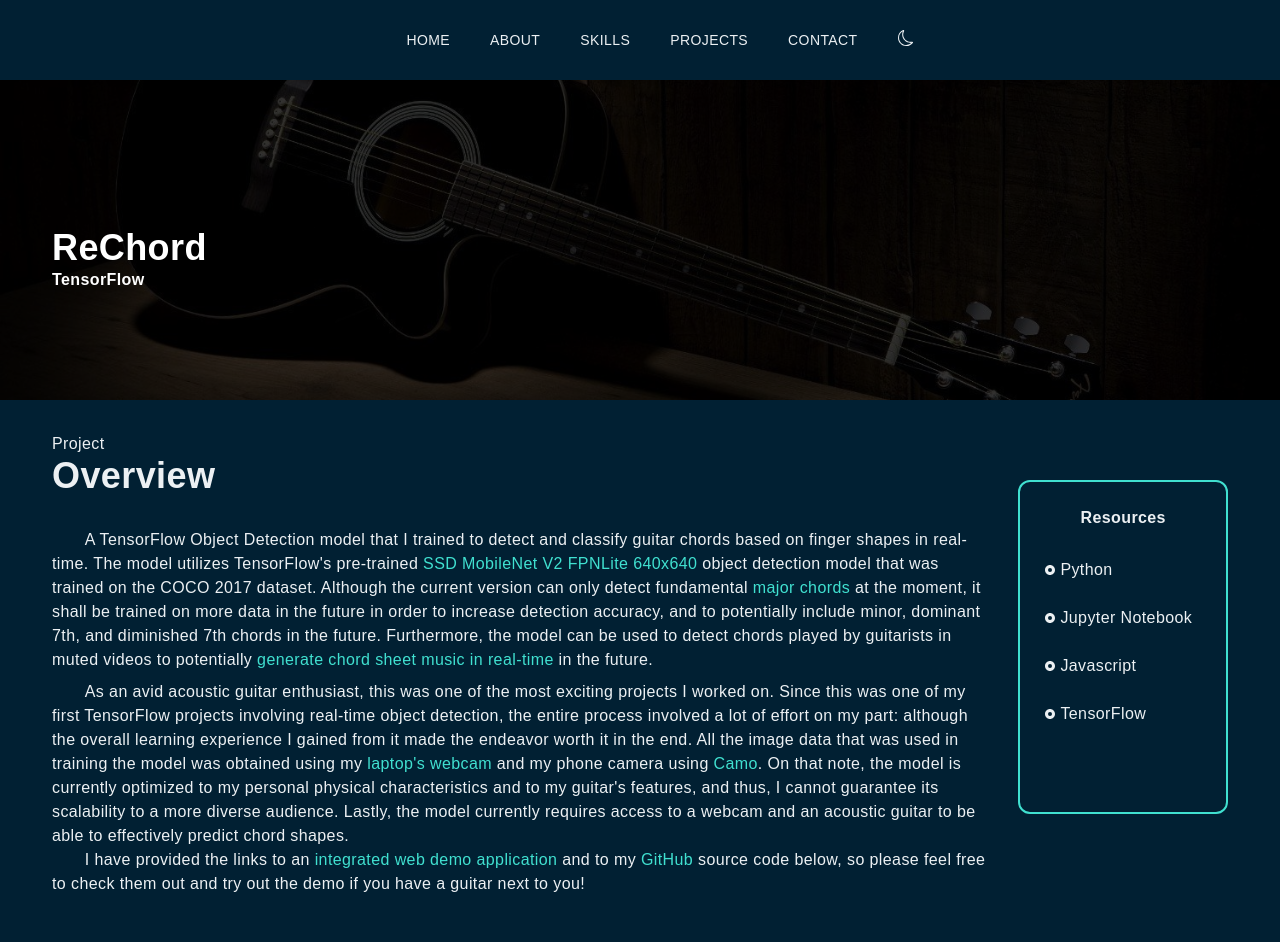
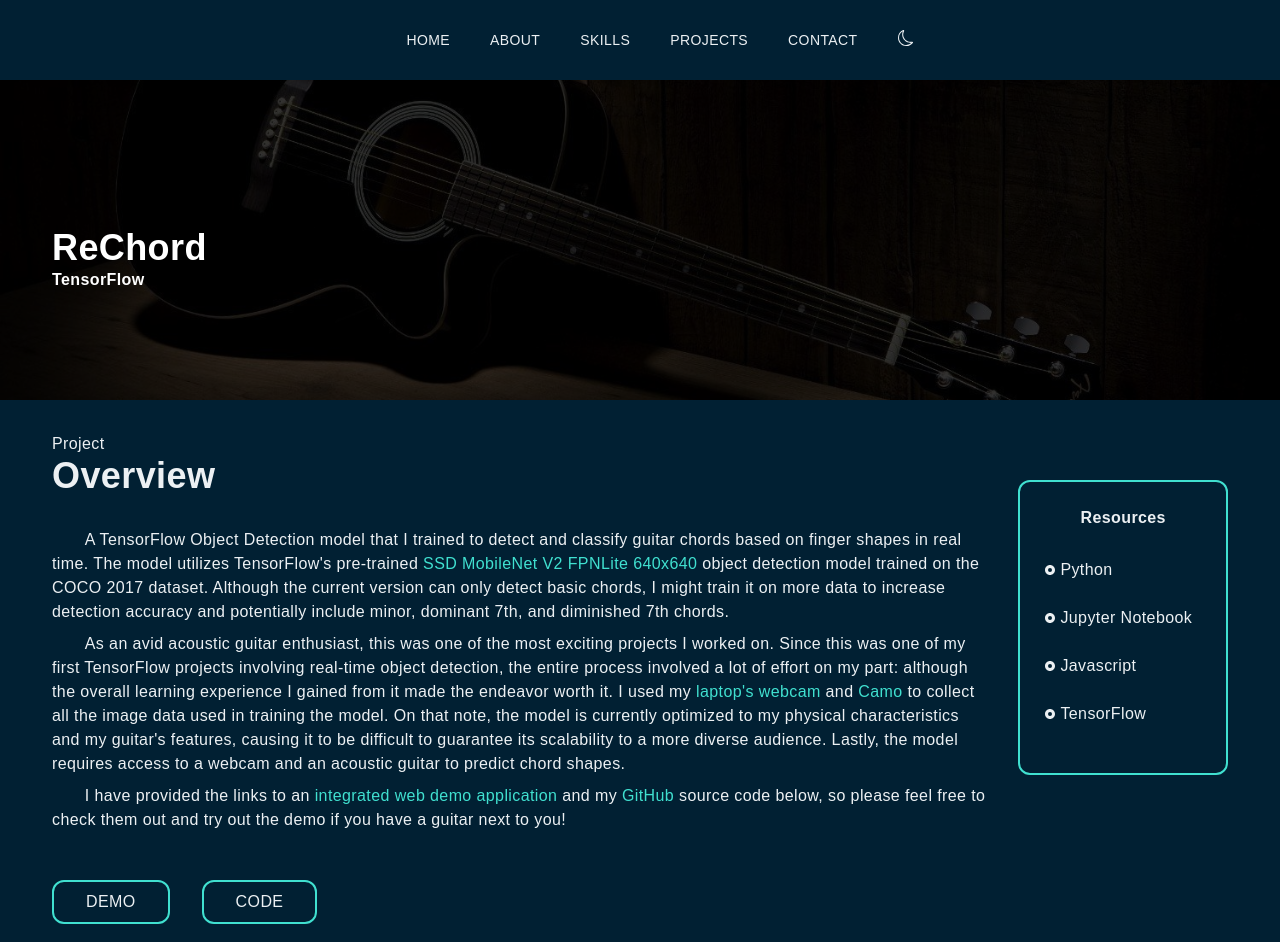
Before and after one commit to RishikSarkar/personal-portfolio-2.1, a Next.js app: page /GuitarChordDetector in a window 1280 px wide. Shown: the top 942 px of the page. Built offline with nearby package versions, Linux system fonts and the light colour scheme; a web font is replaced by a local one.

Commit message:
revised about, gcd

```diff
--- a/components/About.jsx
+++ b/components/About.jsx
@@ -11,12 +11,15 @@ const About = () => {
           <p className='uppercase text-xl tracking-widest text-[#40e0d0] dark:text-[#008080]'>About</p>
           <h2 className='py-6 text-[#ecf0f3] dark:text-[#012033]'>Who I Am</h2>
           <div className='mb-8 border-2 border-[#40e0d0] dark:border-gray-600 p-10 rounded-xl hover:shadow-xl hover:shadow-[#40e0d0] dark:shadow-gray-400 hover:scale-[102%] ease-in duration-200'>
-            <p className='py-2 text-[#ecf0f3] dark:text-[#012033]'>Just an average AI enthusiast on his quest for knowledge.</p>
+            <p className='pt-2 text-[#ecf0f3] dark:text-[#012033]'>Just an average AI enthusiast on a never-ending quest for knowledge.</p>
             <p className='py-4 text-[#ecf0f3] dark:text-[#012033]'>
-              I am currently an undergraduate student at Rutgers University-New Brunswick pursuing a degree in <span className='text-[#40e0d0] dark:text-[#008080]'> Computer Science </span>
-              and <span className='text-[#40e0d0] dark:text-[#008080]'> Cognitive Science</span>, and am hoping to conduct research involving the potential usage of Deep Learning Models in mental
-              health diagnosis and treatment in the future. When I am not coding a strategy game or building a website, you can catch me either playing the guitar or the violin, or
-              sketching videogame characters! I also take pride in being a polyglot, because, in addition to English, I am quite proficient in Bengali, Hindi, and Japanese.
+              I'm currently studying <span className='text-[#40e0d0] dark:text-[#008080]'> Computer Science </span> and <span className='text-[#40e0d0] dark:text-[#008080]'> Cognitive Science </span>
+              at Rutgers University-New Brunswick: excited to see where this journey will take me. In the future, I hope to research the potential usage of Deep Learning Models in mental health diagnosis
+              and treatment. When I'm not playing with data or building a website, you can usually find me playing my violin or guitar; or sketching my favorite video game characters.
+              I'm also a bit of a polyglot and speak English, Bengali, Hindi, Japanese, and some German. If you speak any of these languages, feel free to say hi in your native tongue!
+            </p>
+            <p className='pb-4 text-[#ecf0f3] dark:text-[#012033]'>
+              Thanks for taking the time to read about me, and I hope you stick around to learn more.
             </p>
             <Link href='https://drive.google.com/file/d/1fatP8Cfd3ulfCYG0axTrfKW9pZ0Z2BjY/view?usp=sharing'>
               <a target='_blank'>
--- a/pages/GuitarChordDetector.jsx
+++ b/pages/GuitarChordDetector.jsx
@@ -21,16 +21,22 @@ const property = () => {
           <p>Project</p>
           <h2 className='mb-8'>Overview</h2>
           <p className='mb-8'>
-            <p className='mb-2'>&emsp;&emsp;A TensorFlow Object Detection model that I trained to detect and classify guitar chords based on finger shapes in real-time. The model utilizes TensorFlow's pre-trained
-            <span className='text-[#40e0d0] dark:text-[#008080]'> SSD MobileNet V2 FPNLite 640x640 </span> object detection model that was trained on the COCO 2017 dataset. Although the current version can only
-            detect fundamental <span className='text-[#40e0d0] dark:text-[#008080]'> major chords </span> at the moment, it shall be trained on more data in the future in order to increase detection accuracy, and to potentially include minor, dominant 7th, and diminished
-            7th chords in the future. Furthermore, the model can be used to detect chords played by guitarists in muted videos to potentially <span className='text-[#40e0d0] dark:text-[#008080]'> generate chord sheet music in real-time </span> in the future.</p>
-            <p>&emsp;&emsp;As an avid acoustic guitar enthusiast, this was one of the most exciting projects I worked on. Since this was one of my first TensorFlow projects involving real-time object detection,
-            the entire process involved a lot of effort on my part: although the overall learning experience I gained from it made the endeavor worth it in the end. All the image data that was used in training the
-            model was obtained using my <span className='text-[#40e0d0] dark:text-[#008080]'> laptop's webcam </span> and my phone camera using <span className='text-[#40e0d0] dark:text-[#008080]'> Camo</span>. On that note, the model is currently optimized to my personal physical characteristics and to my guitar's features, and
-            thus, I cannot guarantee its scalability to a more diverse audience. Lastly, the model currently requires access to a webcam and an acoustic guitar to be able to effectively predict chord shapes.</p>
-            <p>&emsp;&emsp;I have provided the links to an <span className='text-[#40e0d0] dark:text-[#008080]'> integrated web demo application </span> and to my <span className='text-[#40e0d0] dark:text-[#008080]'> GitHub </span> source code below,
-            so please feel free to check them out and try out the demo if you have a guitar next to you!</p>
+            <p className='mb-2'>
+              &emsp;&emsp;A TensorFlow Object Detection model that I trained to detect and classify guitar chords based on finger shapes in real time. The model utilizes
+              TensorFlow's pre-trained <span className='text-[#40e0d0] dark:text-[#008080]'> SSD MobileNet V2 FPNLite 640x640 </span> object detection model trained on the COCO 2017 dataset. Although
+              the current version can only detect basic chords, I might train it on more data to increase detection accuracy and potentially include minor, dominant 7th, and diminished 7th chords.
+            </p>
+            <p className='mb-2'>
+              &emsp;&emsp;As an avid acoustic guitar enthusiast, this was one of the most exciting projects I worked on. Since this was one of my first TensorFlow projects involving
+              real-time object detection, the entire process involved a lot of effort on my part: although the overall learning experience I gained from it made the endeavor worth it.
+              I used my <span className='text-[#40e0d0] dark:text-[#008080]'> laptop's webcam </span> and <span className='text-[#40e0d0] dark:text-[#008080]'> Camo </span> to collect all the image data used in training the model. On that note, the model is currently optimized to my physical characteristics
+              and my guitar's features, causing it to be difficult to guarantee its scalability to a more diverse audience. Lastly, the model requires access to a webcam and an acoustic
+              guitar to predict chord shapes.
+            </p>
+            <p>
+              &emsp;&emsp;I have provided the links to an <span className='text-[#40e0d0] dark:text-[#008080]'> integrated web demo application </span> and my <span className='text-[#40e0d0] dark:text-[#008080]'> GitHub </span> source
+              code below, so please feel free to check them out and try out the demo if you have a guitar next to you!
+            </p>
           </p>
           <Link href='/gcddemo'>
             <button className='px-8 py-2 mt-4 mr-8 dark:bg-[#ecf0f3] dark:text-[#012033] dark:hover:text-[#008080] shadow-none border-2 border-[#40e0d0] dark:border-gray-600 dark:shadow-gray-400'>Demo</button>
```
Also changed, not shown: 1 other file (tests, documents, lock files or other folders).
